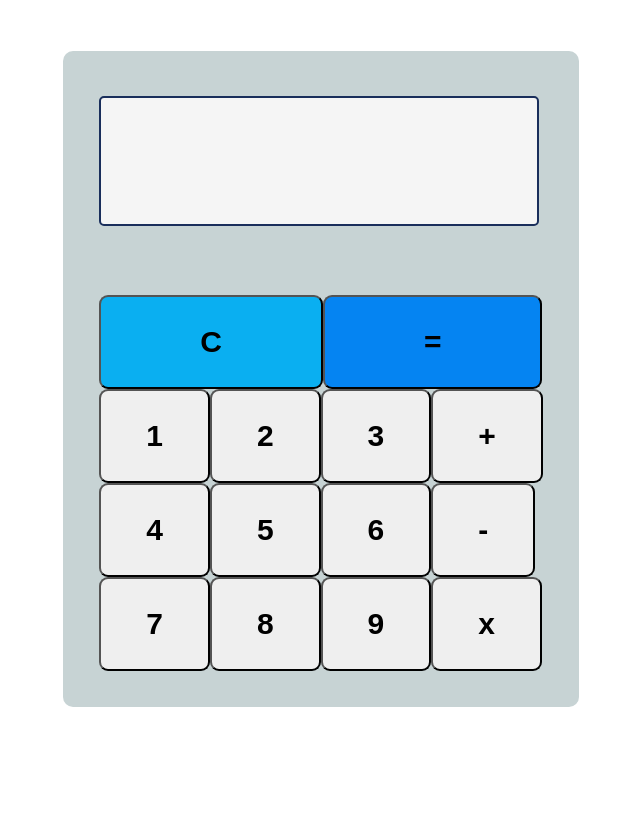
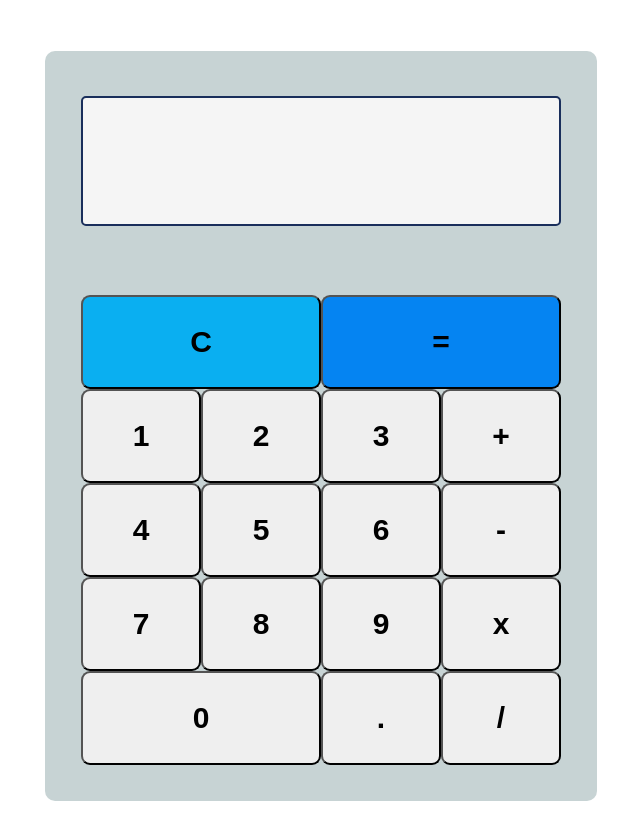
Before and after one commit to natmarek/calc-in-react, a React (Create React App) app: page / in a window 1280 px wide. Shown: the top 840 px of the page, without its empty margins (319-959 px from the left). Before the commit the page ends 800 px from the top, so only its background shows below. Built offline with nearby package versions, Linux system fonts and the light colour scheme.

Commit message:
Update styling

```diff
--- a/src/App.js
+++ b/src/App.js
@@ -19,7 +19,7 @@ const Input = styled.input`
   border-radius: 5px;
   padding: 0;
   margin: 0.5rem 0rem;
-  width: 440px;
+  width: 480px;
   height: 130px;
   background: whitesmoke;
   color: black;
--- a/src/components/CalcBtn..jsx
+++ b/src/components/CalcBtn..jsx
@@ -11,6 +11,7 @@ const Button = styled.button`
   line-height: 2.0;
   padding: 0.5em 3.3em;
   text-align: center;
+  width:240px;
 
   :hover  {
     cursor: pointer;
--- a/src/components/NumberBtns.js
+++ b/src/components/NumberBtns.js
@@ -9,11 +9,15 @@ const Button = styled.button`
   font-size: 30px;
   font-weight: bold;
   line-height: 2.0;
-  padding: 0.5em 1.5em;
+  padding: 0.5em 1em;
+  width: ${props => props.primary ? "240px" : "120px"};
+  background-color: ${props => props.promary ? "white" : "ebecf1"}
   text-align: center;
+  wi
   :hover  {
     cursor: pointer;
   }
+
 
 `;
 
@@ -32,12 +36,19 @@ const NumberBtns = (props) => {
                 <Button onClick={ ()=> props.onClick(4)}>4</Button>
                 <Button onClick={ ()=> props.onClick(5)}>5</Button>
                 <Button onClick={ ()=> props.onClick(6)}>6</Button>
-                <Button onClick={ ()=> props.onClick('-')}>- </Button><br/>
+                <Button onClick={ ()=> props.onClick('-')}>-</Button><br/>
 
                 <Button onClick={ ()=> props.onClick(7)}>7</Button>
                 <Button onClick={ ()=> props.onClick(8)}>8</Button>
                 <Button onClick={ ()=> props.onClick(9)}>9</Button>
-                <Button onClick={ ()=> props.onClick('*')}> x </Button><br/>
+                <Button onClick={ ()=> props.onClick('*')}>x</Button><br/>
+
+
+                <Button primary onClick={ ()=> props.onClick(0)}>0</Button>
+                <Button onClick={ ()=> props.onClick('.')}>.</Button>
+                <Button onClick={ ()=> props.onClick('/')}> / </Button><br/>
+
+
 
             </div>
 
--- a/src/components/ResetBtn.jsx
+++ b/src/components/ResetBtn.jsx
@@ -12,6 +12,7 @@ const Button = styled.button`
   line-height: 2.0;
   padding: 0.5em 3.3em;
   text-align: center;
+  width: 240px;
   :hover  {
     cursor: pointer;
   }`
```
